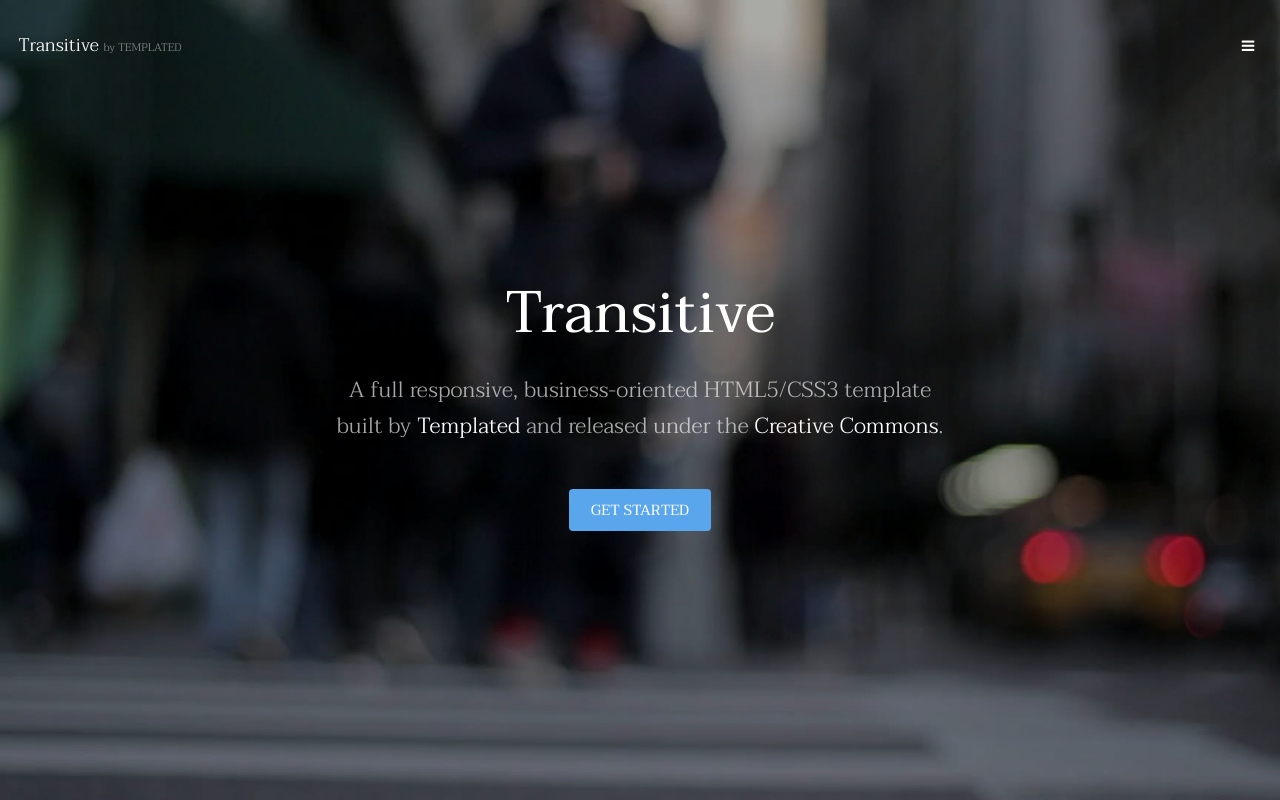
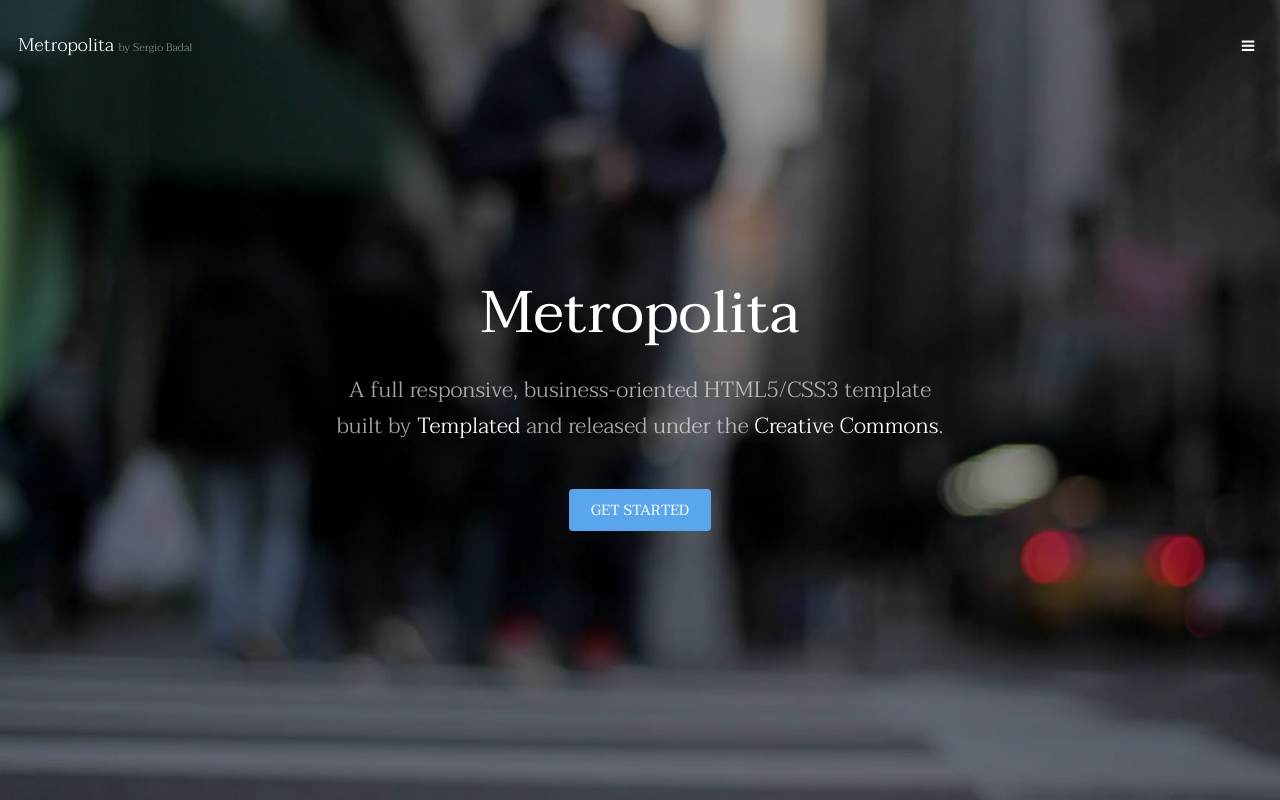
Before and after one commit to manuolm/04_REP_METROPOLITA, a plain HTML site: page index.html in a window 1280 px wide. Shown: the top 800 px of the page. Drawn offline with Linux system fonts and the light colour scheme.

Commit message:
cambios en la portada por MANUEL

```diff
--- a/index.html
+++ b/index.html
@@ -6,7 +6,7 @@
 -->
 <html>
 	<head>
-		<title>Transitive by TEMPLATED</title>
+		<title>Metropolita by Sergio Badal</title>
 		<meta charset="utf-8" />
 		<meta name="viewport" content="width=device-width, initial-scale=1" />
 		<link rel="stylesheet" href="assets/css/main.css" />
@@ -15,7 +15,7 @@
 
 		<!-- Header -->
 			<header id="header" class="alt">
-				<div class="logo"><a href="index.html">Transitive <span>by TEMPLATED</span></a></div>
+				<div class="logo"><a href="index.html">Metropolita <span>by Sergio Badal</span></a></div>
 				<a href="#menu" class="toggle"><span>Menu</span></a>
 			</header>
 
@@ -36,7 +36,7 @@
 		-->
 			<section id="banner" data-video="images/banner">
 				<div class="inner">
-					<h1>Transitive</h1>
+					<h1>Metropolita</h1>
 					<p>A full responsive, business-oriented HTML5/CSS3 template<br />
 					built by <a href="https://templated.co/">Templated</a> and released under the <a href="https://templated.co/license">Creative Commons</a>.</p>
 					<a href="#one" class="button special scrolly">Get Started</a>
```
